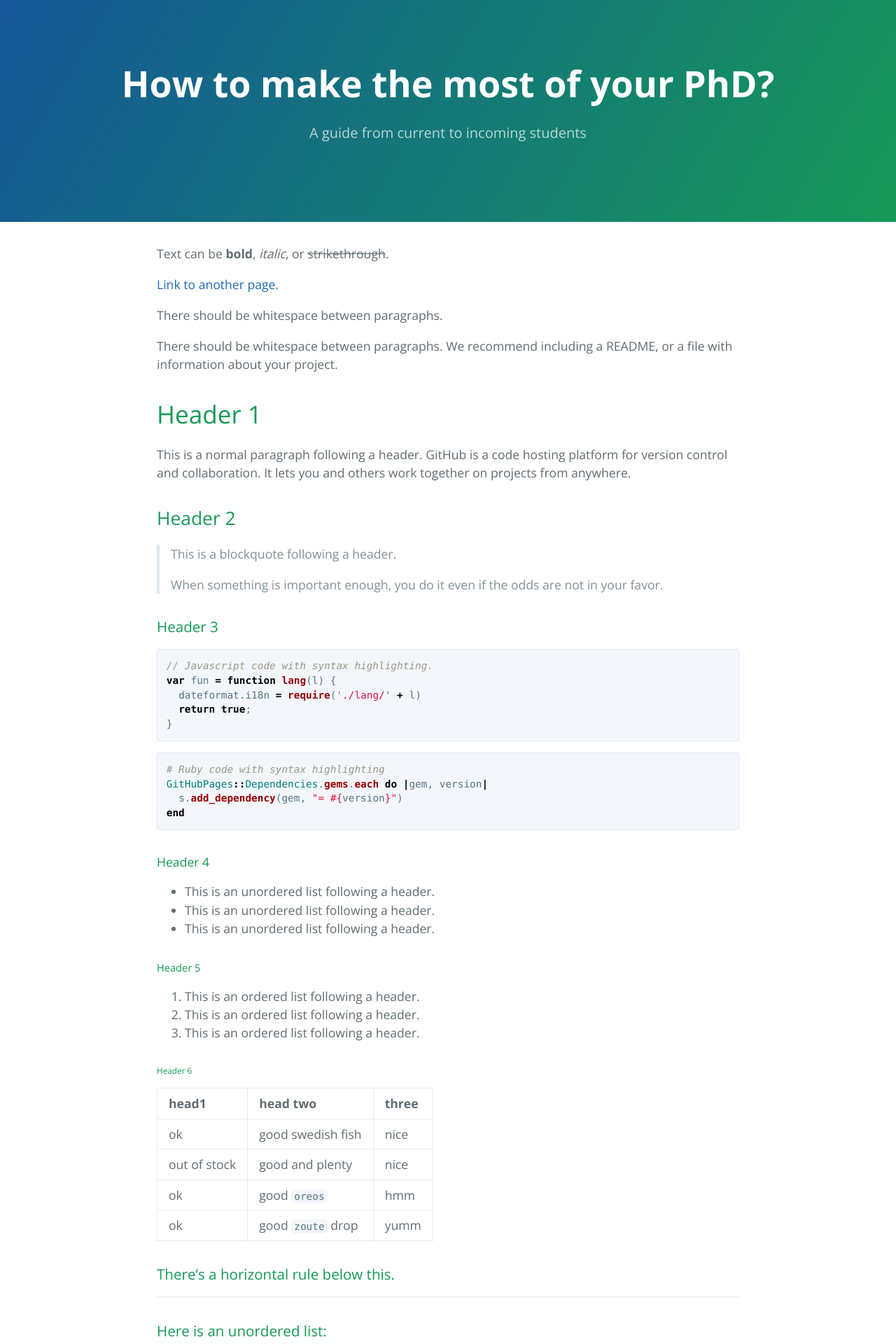
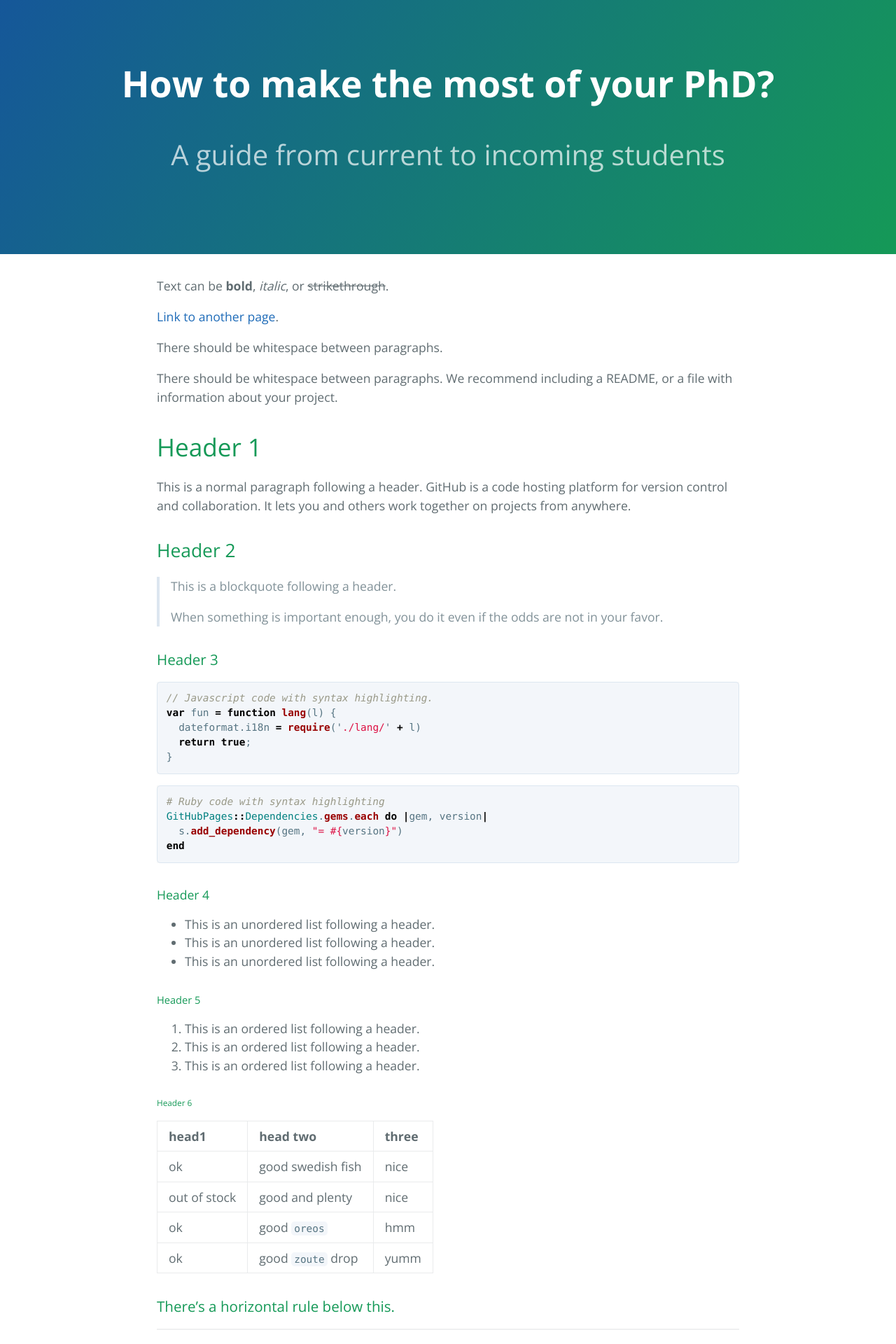
Before and after one commit to yanivyacoby/a-guide-to-your-phd, a Jekyll site: the page built from index.md, in a window 1280 px wide. Shown: the top 1920 px of the page at 70% size. Built offline with Jekyll 4.4.1, drawn with Linux system fonts in a browser that asks for light colours.

Commit message:
Update jekyll-theme-cayman.scss

```diff
--- a/_sass/jekyll-theme-cayman.scss
+++ b/_sass/jekyll-theme-cayman.scss
@@ -147,15 +147,15 @@ a {
   opacity: 0.7;
 
   @include large {
-    font-size: 1.25rem;
+    font-size: 2.5rem;
   }
 
   @include medium {
-    font-size: 1.15rem;
+    font-size: 2.3rem;
   }
 
   @include small {
-    font-size: 1rem;
+    font-size: 2.0rem;
   }
 }
 
```
